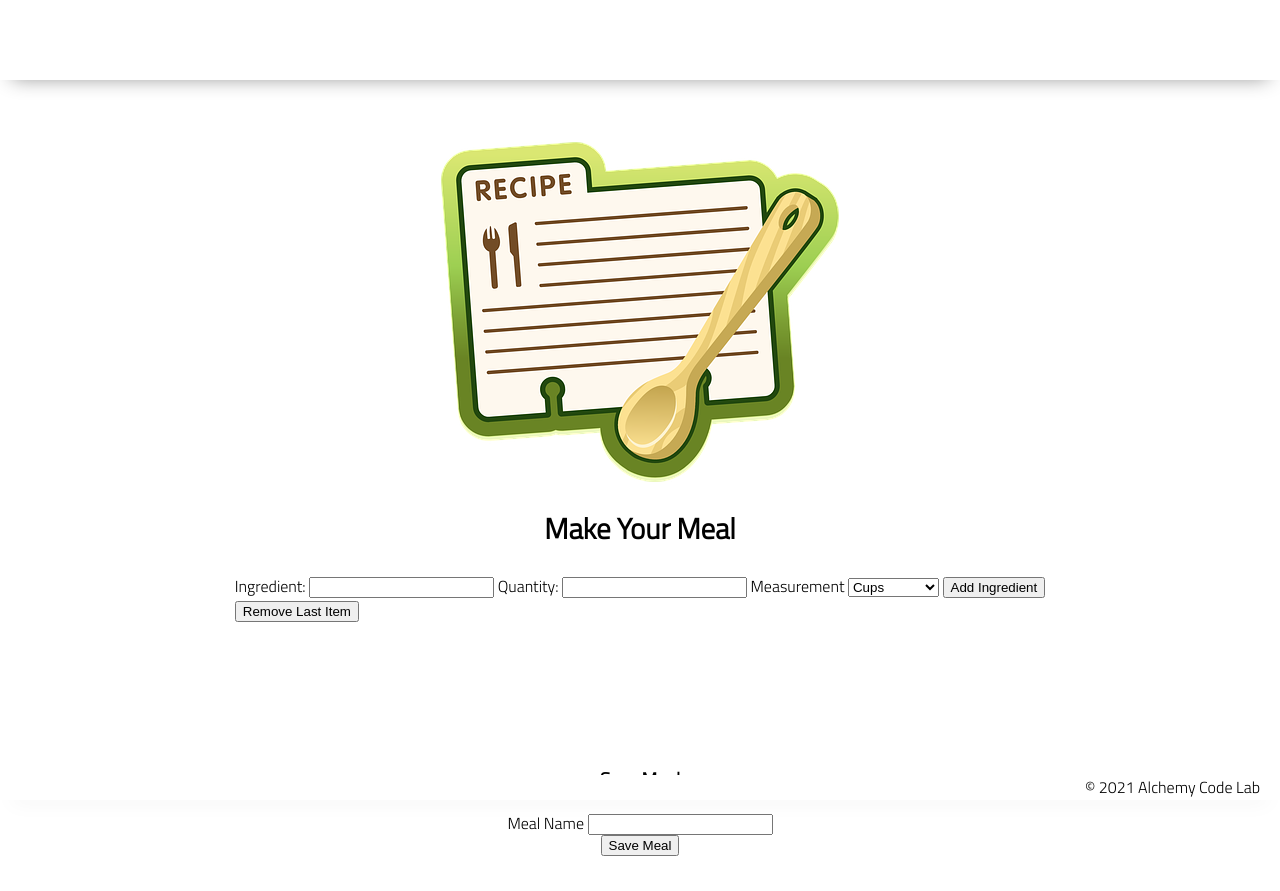
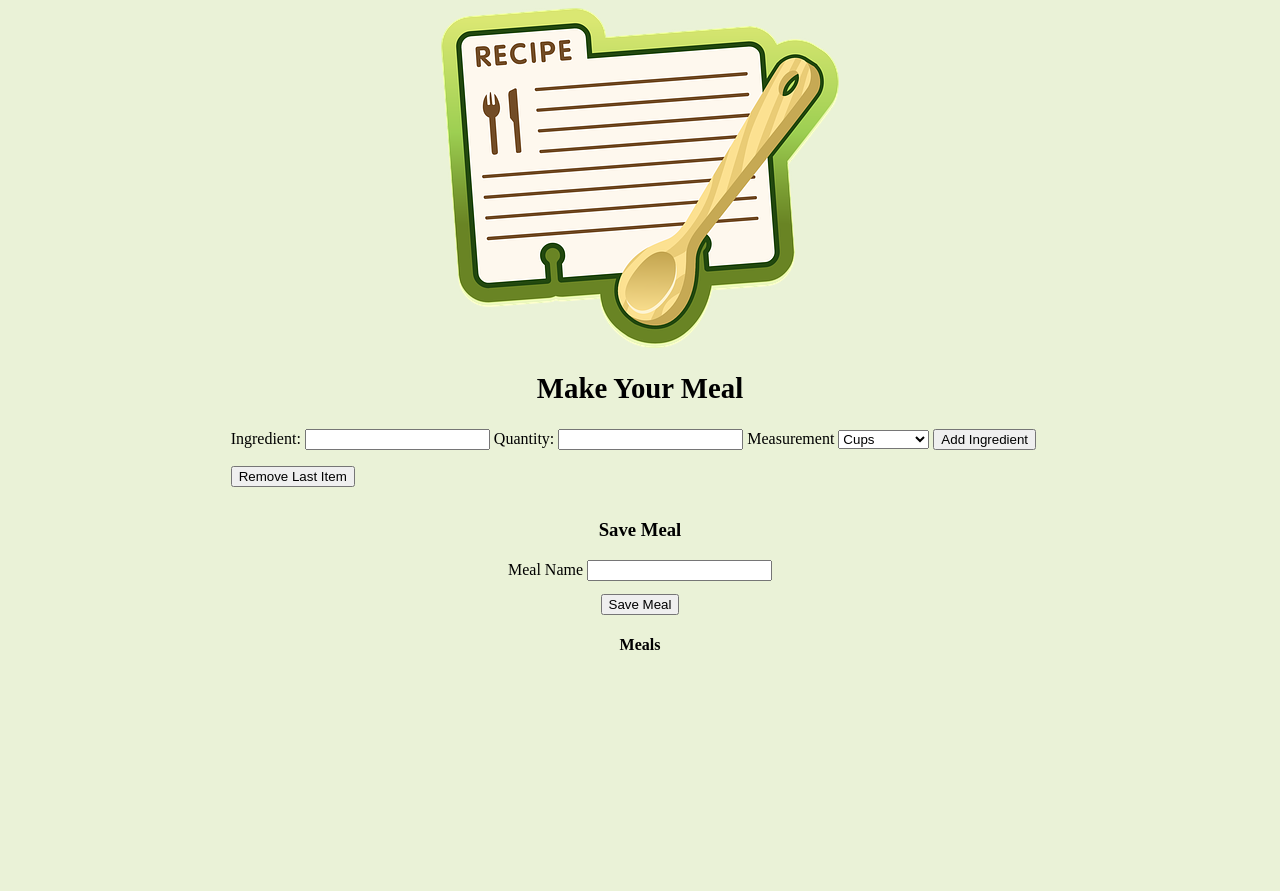
Before and after one commit to Andy-Mascaro/meals, a plain HTML site: page index.html in a window 1280 px wide. Shown: the top 891 px of the page. After the commit the page ends 800 px from the top, so only its background shows below. Drawn offline with Linux system fonts and the light colour scheme; a web font is replaced by a local one.

Commit message:
changed background color and font family. alsoadded margins to the buttons.

```diff
--- a/app.js
+++ b/app.js
@@ -1,4 +1,4 @@
-import { renderMealLi, renderIngredientLi } from '/.utils.js';
+import { renderMealLi, renderIngredientLi } from './utils.js';
 // import functions and grab DOM elements
 //import { renderStat, renderGame } from './utils.js';
 // let state
--- a/index.html
+++ b/index.html
@@ -5,7 +5,9 @@
     <meta charset="UTF-8">
     <meta name="viewport" content="width=device-width, initial-scale=1.0">
     <meta http-equiv="X-UA-Compatible" content="ie=edge">
-    <link href="https://fonts.googleapis.com/css2?family=Titillium+Web:wght@300&display=swap" rel="stylesheet">
+    <link href="<link rel="preconnect" href="https://fonts.googleapis.com">
+    <link rel="preconnect" href="https://fonts.gstatic.com" crossorigin>
+    <link href="https://fonts.googleapis.com/css2?family=ABeeZee&display=swap" rel="stylesheet">
     <link rel="stylesheet" href="./styles/reset.css">
     <link rel="stylesheet" href="./styles/style.css">
     <link rel="stylesheet" href="./styles/home.css">
@@ -13,11 +15,7 @@
 </head>
 
 <body>
-    <header>
-        <div class="gutter-right logo">
 
-        </div>
-    </header>
     <main>
         <section>
             <img class="main-logo" src="./assets/recipe.jpeg" />
@@ -47,7 +45,7 @@
 
                 </label>
 
-                <button type="submit">Add Ingredient</button>
+                <button type="submit" id="submit">Add Ingredient</button>
             </form>
 
             <div class="ingredient-list">
@@ -74,7 +72,7 @@
         </section>
     </main>
     <footer>
-        <div class="copy gutter-right">&copy; 2021 Alchemy Code Lab</div>
+
     </footer>
 
     <script type="module" src="./app.js"></script>
--- a/styles/reset.css
+++ b/styles/reset.css
@@ -4,7 +4,7 @@
    License: none (public domain)
 */
 
-*{
+/* *{
     box-sizing: border-box;
 }
 
@@ -35,4 +35,4 @@ time, mark, audio, video {
 
 ol, ul {
 	list-style: none;
-}
+} */
--- a/styles/style.css
+++ b/styles/style.css
@@ -1,12 +1,15 @@
 
 body {
+    background-color: #eaf2d7 ;
+    font-family: 'ABeeZee', normal;
+    /*font-display: swap;
     /* feel free to update these css variables for a quick theme */
 
-    --color1: white;
+    /* --color1: white;
     --color2: white;
     --color3: white;
     --color4: white;
-    --color5: white;
+    --color5: white; */
 
     /* https://coolors.co/generate and click export -> scss to get the colors to copy and paste below*/
 
@@ -22,16 +25,17 @@ body {
     --color4: hsla(45, 73%, 98%, 1);
     --color5: hsla(224, 40%, 79%, 1); */
 
-    --header-height: 80px;
-    --shadow: 0px 10px 20px -12px rgba(0,0,0,0.45);
-    --gutter: 30px;
-    --footer-height: 25px;
+    /* --header-height: 80px; */
+    /* --shadow: 0px 10px 20px -12px rgba(0,0,0,0.45); */
+    /* --gutter: 30px; */
+    /* --footer-height: 25px; */
 
-    font-family: 'Titillium Web', sans-serif;
-    background-color: var(--color2);
-}
 
-main {
+    /* background-color: var(--color2); */
+ }
+
+ main {
+
     display: flex;
     flex-direction: column;
     justify-content: center;
@@ -39,8 +43,8 @@ main {
     margin-bottom: calc(var(--footer-height));
 }
 
-section {
-    background-color: var(--color5);
+ section {
+
     max-width: 80%;
     display: flex;
     flex-direction: column;
@@ -53,33 +57,46 @@ section {
     border: solid 2px var(--color1);
 }
 
-header {
+#meal-name {
+
+    margin-bottom: 1em;
+
+}
+
+#remove {
+    margin-bottom: 1em;
+}
+
+#submit {
+    margin-right: 1em;
+}
+/* header {
     display: flex;
     justify-content: flex-end;
     background-color: var(--color3);
     height: var(--header-height);
     box-shadow: var(--shadow);
-}
+} */
 
 
-h2 {
+ h2 {
     font-size: 1.8rem;
     font-weight: bold;
 }
 
-.gutter-right {
+/* .gutter-right {
     margin-right: 20px;
-}
+} */
 
-header img {
+/* header img {
     height: var(--header-height);
-}
+} */
 
-p {
+/* p {
     margin: var(--gutter);
 }
-
-footer {
+   */
+/* footer {
     position: fixed;
     width: 100%;
     bottom: 0;
@@ -88,4 +105,4 @@ footer {
     justify-content: flex-end;
     background-color: var(--color3);
     box-shadow: var(--shadow);
-}
+} */
```
Also changed, not shown: test/example.test.js (+15 -15 lines).
